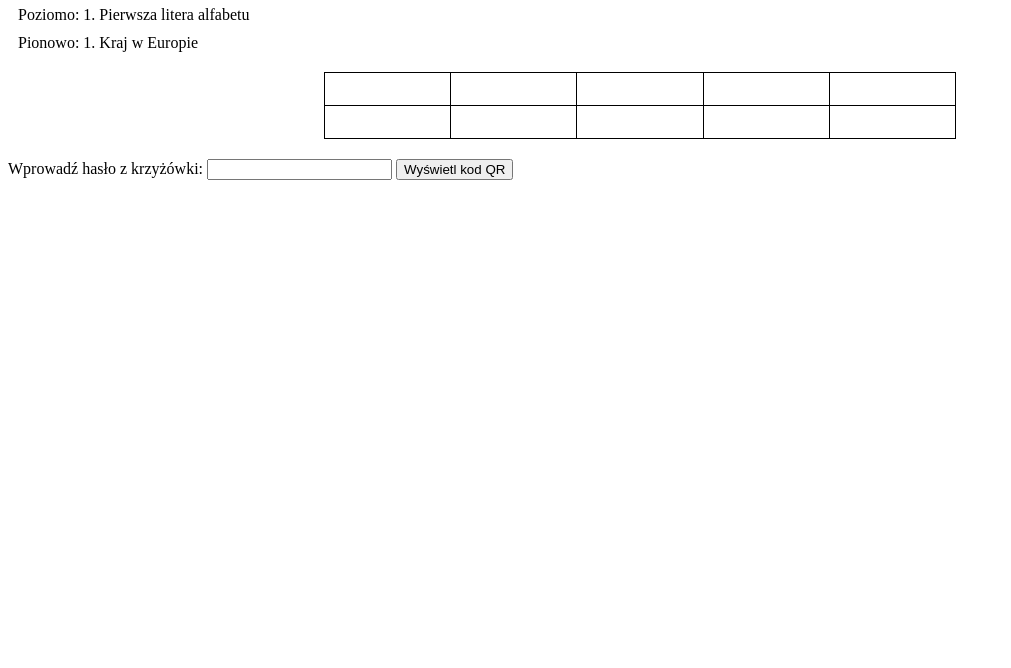
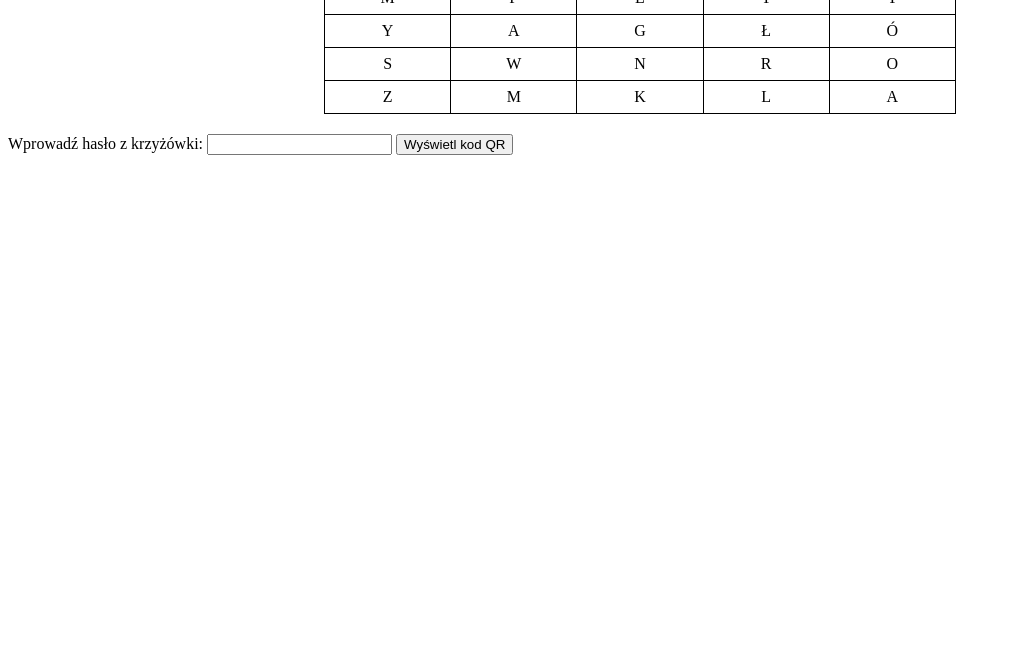
Before and after one commit to 06Igor/Konkurs-kody-QR, a plain HTML site: page index.html in a window 1280 px wide. Shown: the part 132-800 px from the top of the page, without its empty margins (0-1011 px from the left). Drawn offline with Linux system fonts and the light colour scheme.

Commit message:
Update index.html

```diff
--- a/index.html
+++ b/index.html
@@ -28,47 +28,82 @@
 
     <h1>KrzyżówkaR</h1>
 
-    <h1>Interaktywna Krzyżówka z Definicjami</h1>
-
-    <div class="clue" id="clue1">Poziomo: 1. Pierwsza litera alfabetu</div>
-    <div class="clue" id="clue2">Pionowo: 1. Kraj w Europie</div>
-
-    <table id="crossword">
+      <table id="crossword">
         <tr>
-            <td id="cell1" onclick="fillCell(this, 'clue1')"> </td>
-            <td id="cell2" onclick="fillCell(this, 'clue1')"> </td>
-            <td id="cell3" onclick="fillCell(this, 'clue1')"> </td>
-            <td id="cell4" onclick="fillCell(this, 'clue1')"> </td>
-            <td id="cell5" onclick="fillCell(this, 'clue1')"> </td>
+            <td id="cell1" onclick="fillCell(this)"></td>
+            <td id="cell2" onclick="fillCell(this)"></td>
+            <td id="cell3" onclick="fillCell(this)"></td>
+            <td id="cell4" onclick="fillCell(this)"></td>
+            <td id="cell5" onclick="fillCell(this)"></td>
         </tr>
         <tr>
-            <td id="cell6" onclick="fillCell(this, 'clue2')"> </td>
-            <td id="cell7" onclick="fillCell(this, 'clue2')"> </td>
-            <td id="cell8" onclick="fillCell(this, 'clue2')"> </td>
-            <td id="cell9" onclick="fillCell(this, 'clue2')"> </td>
-            <td id="cell10" onclick="fillCell(this, 'clue2')"> </td>
+            <td id="cell6" onclick="fillCell(this)"></td>
+            <td id="cell7" onclick="fillCell(this)"></td>
+            <td id="cell8" onclick="fillCell(this)"></td>
+            <td id="cell9" onclick="fillCell(this)"></td>
+            <td id="cell10" onclick="fillCell(this)"></td>
+        </tr>
+        <tr>
+            <td id="cell11" onclick="fillCell(this)"></td>
+            <td id="cell12" onclick="fillCell(this)"></td>
+            <td id="cell13" onclick="fillCell(this)"></td>
+            <td id="cell14" onclick="fillCell(this)"></td>
+            <td id="cell15" onclick="fillCell(this)"></td>
+        </tr>
+        <tr>
+            <td id="cell16" onclick="fillCell(this)"></td>
+            <td id="cell17" onclick="fillCell(this)"></td>
+            <td id="cell18" onclick="fillCell(this)"></td>
+            <td id="cell19" onclick="fillCell(this)"></td>
+            <td id="cell20" onclick="fillCell(this)"></td>
+        </tr>
+        <tr>
+            <td id="cell21" onclick="fillCell(this)"></td>
+            <td id="cell22" onclick="fillCell(this)"></td>
+            <td id="cell23" onclick="fillCell(this)"></td>
+            <td id="cell24" onclick="fillCell(this)"></td>
+            <td id="cell25" onclick="fillCell(this)"></td>
         </tr>
     </table>
 
     <script>
-        function fillCell(cell, clueId) {
+        function fillCell(cell) {
             var inputValue = prompt("Wprowadź literę:");
             if (inputValue !== null) {
                 cell.innerHTML = inputValue.toUpperCase();
-                checkClue(clueId);
             }
         }
 
-        function checkClue(clueId) {
-            var cells = document.querySelectorAll('[id^="cell"]');
-            var filledCells = Array.from(cells).filter(cell => cell.innerHTML !== ' ');
+        // Wypełnij krzyżówkę odpowiednimi literami
+        document.getElementById("cell1").innerHTML = "P";
+        document.getElementById("cell2").innerHTML = "R";
+        document.getElementById("cell3").innerHTML = "O";
+        document.getElementById("cell4").innerHTML = "C";
+        document.getElementById("cell5").innerHTML = "E";
 
-            var allFilled = filledCells.every(cell => cell.innerHTML !== ' ');
+        document.getElementById("cell6").innerHTML = "M";
+        document.getElementById("cell11").innerHTML = "Y";
+        document.getElementById("cell16").innerHTML = "S";
+        document.getElementById("cell21").innerHTML = "Z";
 
-            if (allFilled) {
-                alert("Wszystkie komórki zostały wypełnione!");
-            }
-        }
+        document.getElementById("cell7").innerHTML = "P";
+        document.getElementById("cell8").innerHTML = "Ł";
+        document.getElementById("cell9").innerHTML = "Y";
+        document.getElementById("cell10").innerHTML = "T";
+        document.getElementById("cell12").innerHTML = "A";
+
+        document.getElementById("cell13").innerHTML = "G";
+        document.getElementById("cell14").innerHTML = "Ł";
+        document.getElementById("cell15").innerHTML = "Ó";
+        document.getElementById("cell17").innerHTML = "W";
+        document.getElementById("cell18").innerHTML = "N";
+
+        document.getElementById("cell19").innerHTML = "R";
+        document.getElementById("cell20").innerHTML = "O";
+        document.getElementById("cell22").innerHTML = "M";
+        document.getElementById("cell23").innerHTML = "K";
+        document.getElementById("cell24").innerHTML = "L";
+        document.getElementById("cell25").innerHTML = "A";
     </script>
     <form onsubmit="displayImage(); return false;">
         <label for="password">Wprowadź hasło z krzyżówki:</label>
```
